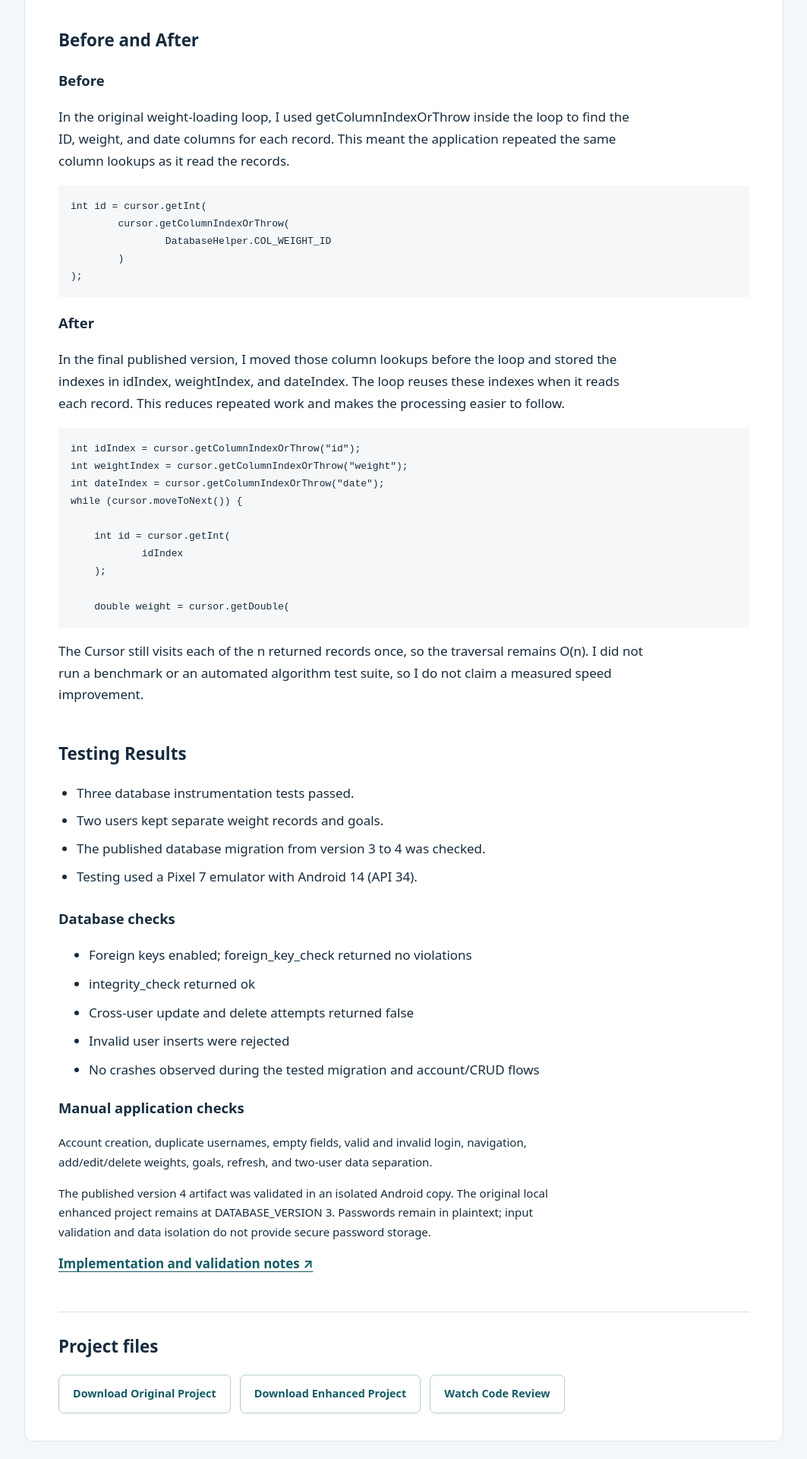
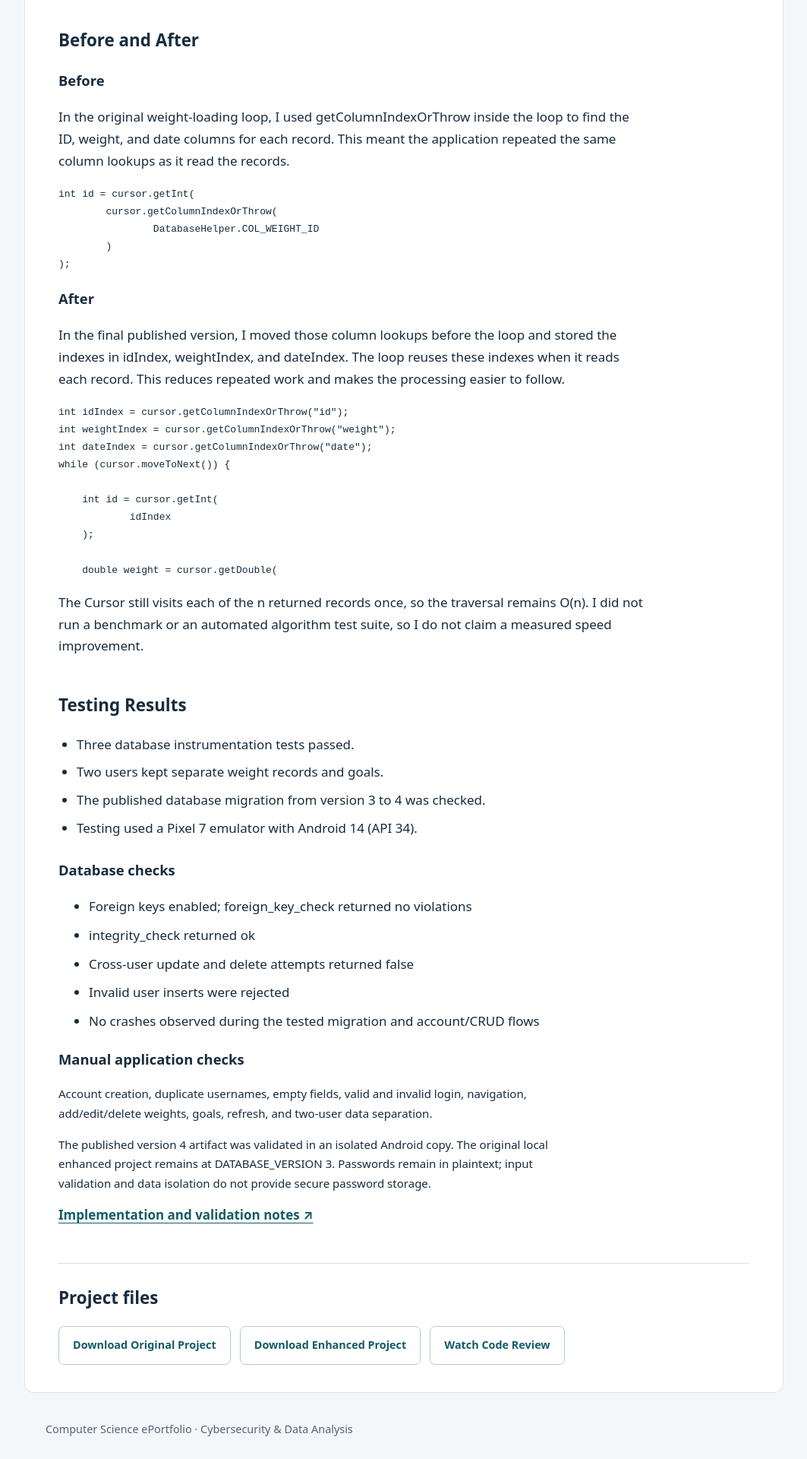
Before and after one commit to Todolomeos/josebustamante-eportfoliofinal, a Jekyll site: the page built from artifact.md, in a window 1280 px wide. Shown: the part 1476-3396 px from the top of the page at 76% size, without its empty margins (108-1171 px from the left). Built offline with Jekyll 4.4.1, drawn with Linux system fonts in a browser that asks for light colours; our own code applies the rules of GitHub Pages for plain Markdown files.

Commit message:
Remove background and padding from code excerpts

```diff
--- a/artifact.md
+++ b/artifact.md
@@ -23,14 +23,14 @@
 <h2 id="code-title">Before and After</h2>
 <h3>Before</h3>
 <p>In the original weight-loading loop, I used getColumnIndexOrThrow inside the loop to find the ID, weight, and date columns for each record. This meant the application repeated the same column lookups as it read the records.</p>
-<pre style="background:#f6f7f8;color:#172c3e;border:0;border-radius:0;white-space:pre-wrap;overflow-wrap:anywhere;font:13px/1.7 Consolas,monospace;padding:16px;"><code>int id = cursor.getInt(
+<pre style="background:transparent;color:#172c3e;border:0;border-radius:0;white-space:pre-wrap;overflow-wrap:anywhere;font:13px/1.7 Consolas,monospace;padding:0;"><code>int id = cursor.getInt(
         cursor.getColumnIndexOrThrow(
                 DatabaseHelper.COL_WEIGHT_ID
         )
 );</code></pre>
 <h3>After</h3>
 <p>In the final published version, I moved those column lookups before the loop and stored the indexes in idIndex, weightIndex, and dateIndex. The loop reuses these indexes when it reads each record. This reduces repeated work and makes the processing easier to follow.</p>
-<pre style="background:#f6f7f8;color:#172c3e;border:0;border-radius:0;white-space:pre-wrap;overflow-wrap:anywhere;font:13px/1.7 Consolas,monospace;padding:16px;"><code>int idIndex = cursor.getColumnIndexOrThrow(&quot;id&quot;);
+<pre style="background:transparent;color:#172c3e;border:0;border-radius:0;white-space:pre-wrap;overflow-wrap:anywhere;font:13px/1.7 Consolas,monospace;padding:0;"><code>int idIndex = cursor.getColumnIndexOrThrow(&quot;id&quot;);
 int weightIndex = cursor.getColumnIndexOrThrow(&quot;weight&quot;);
 int dateIndex = cursor.getColumnIndexOrThrow(&quot;date&quot;);
 while (cursor.moveToNext()) {
```
